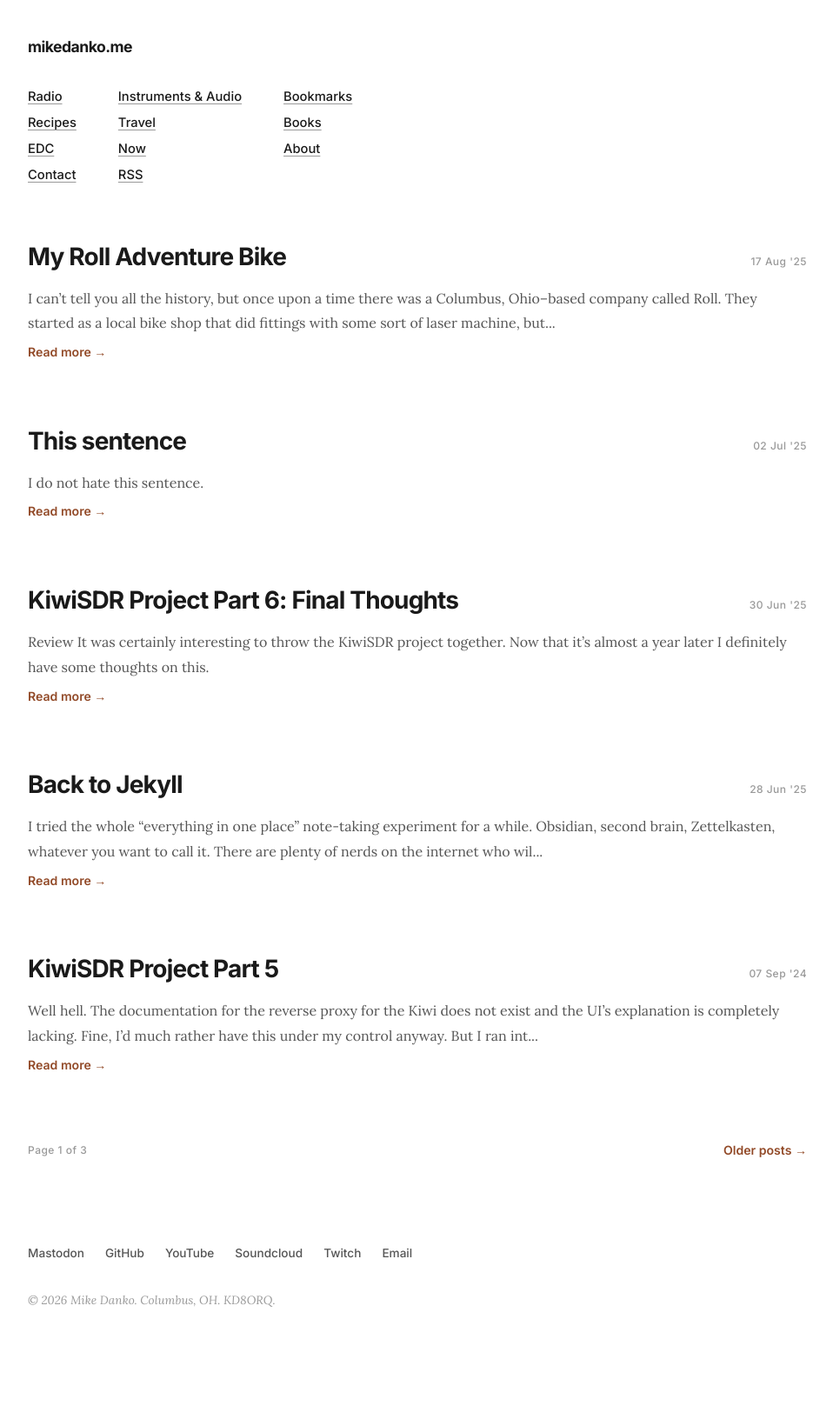
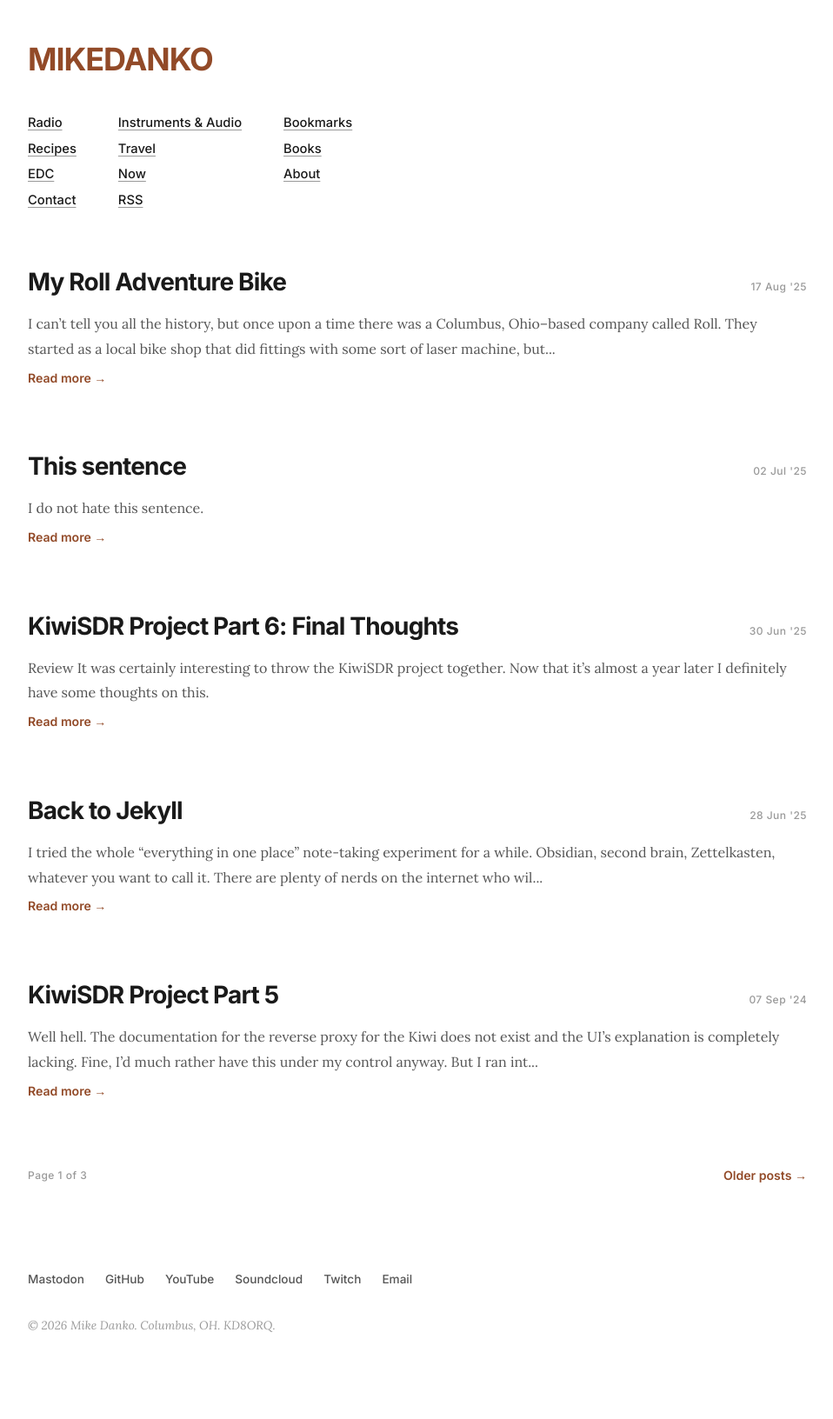
Before and after one commit to skord/kd8orqnet, a Jekyll site: the page built from index.html, in a window 1280 px wide. Shown: the whole page at 87% size, without its empty margins (160-1118 px from the left). Built offline with Jekyll 4.4.1, drawn with Linux system fonts in a browser that asks for light colours; the list of posts is cut into pages by our own code; before the commit the page ends 1603 px from its top, so only the background shows below that.

Commit message:
Style site name: larger, terracotta, all caps

```diff
--- a/_includes/header.html
+++ b/_includes/header.html
@@ -1,3 +1,3 @@
 <header class="header">
-  <a href="{{ '/' | relative_url }}" class="site-name">{{ site.title }}</a>
+  <a href="{{ '/' | relative_url }}" class="site-name">MIKEDANKO</a>
 </header>
--- a/assets/css/main.scss
+++ b/assets/css/main.scss
@@ -37,13 +37,13 @@ a { color: inherit; text-decoration: none; }
 }
 
 .site-name {
-  font-size: 1.1rem;
+  font-size: 2.25rem;
   font-weight: 700;
-  color: var(--text);
+  color: var(--primary);
   letter-spacing: -0.03em;
   transition: color 0.2s;
 }
-.site-name:hover { color: var(--primary); }
+.site-name:hover { color: var(--primary-hover); }
 
 // --- Directory ---
 
```
